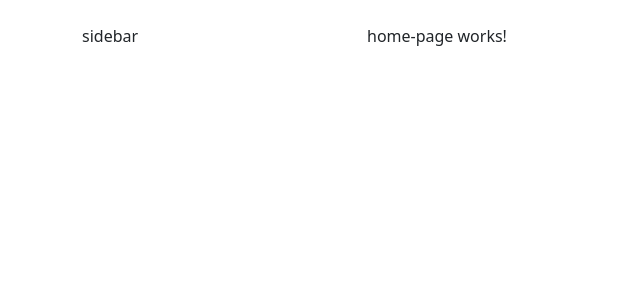
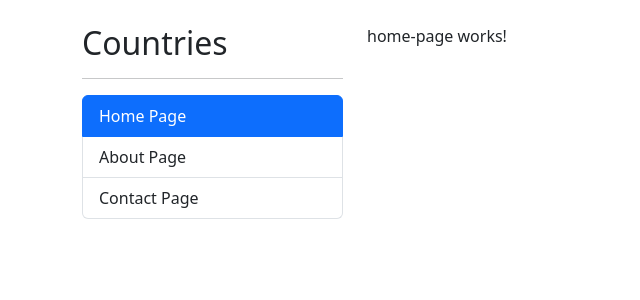
Before and after one commit to kevinmadrid-dev/country-app, an Angular app: page / in a window 1280 px wide. Before the commit this address led to /home. Shown: the top 300 px of the page, without its empty margins (0-640 px from the left). Built offline with nearby package versions, Linux system fonts and the light colour scheme.

Commit message:
router-link configured

```diff
--- a/src/app/app-routing.module.ts
+++ b/src/app/app-routing.module.ts
@@ -6,7 +6,7 @@ import { AboutPageComponent } from "./shared/pages/about-page/about-page.compone
 
 const routes: Routes = [
   {
-    path: "home",
+    path: "",
     component: HomePageComponent
   },
   {
@@ -15,7 +15,7 @@ const routes: Routes = [
   },
   {
     path: "**",
-    redirectTo: "home"
+    redirectTo: ""
   }
 ]
 
--- a/src/app/app.component.html
+++ b/src/app/app.component.html
@@ -1,7 +1,7 @@
 <div class="row mt-4">
   <div class="col-3">
     <!--Sidebar-->
-    sidebar
+    <shared-sidebar></shared-sidebar>
   </div>
 
   <div class="col">
--- /dev/null
+++ b/src/app/shared/components/sidebar/sidebar.component.html
@@ -0,0 +1,33 @@
+<h2>Countries</h2>
+
+<hr />
+
+<ul class="list-group">
+  <li
+    routerLink=""
+    routerLinkActive="active"
+    [routerLinkActiveOptions]="{ exact: true }"
+    class="list-group-item cursor-pointer"
+    style="cursor: pointer !important"
+  >
+    Home Page
+  </li>
+
+  <li
+    routerLink="about"
+    routerLinkActive="active"
+    class="list-group-item"
+    style="cursor: pointer !important"
+  >
+    About Page
+  </li>
+
+  <li
+    routerLink="contact"
+    routerLinkActive="active"
+    class="list-group-item"
+    style="cursor: pointer !important"
+  >
+    Contact Page
+  </li>
+</ul>
```
Also changed, not shown: src/app/shared/components/sidebar/sidebar.component.ts (added, +7 -0 lines), src/app/shared/shared.module.ts (+5 -3 lines).
